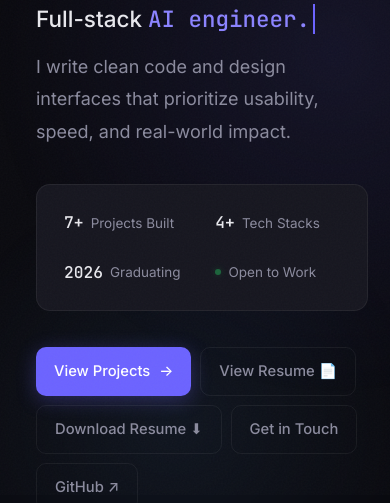
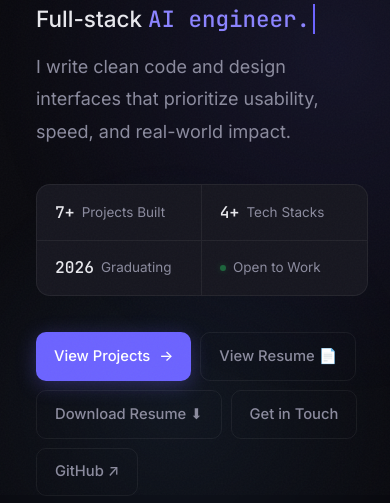
Before and after one commit to chinmay-sys/PortFolio, a plain HTML site: page index.html in a window 390 px wide. Shown: the part 349-852 px from the top of the page. Drawn offline with Linux system fonts and the light colour scheme.

Commit message:
fix: stats bar proper 2x2 grid on mobile with CSS borders

```diff
--- a/index.html
+++ b/index.html
@@ -73,17 +73,14 @@
             <span class="stat-number">7+</span>
             <span class="stat-label">Projects Built</span>
           </div>
-          <div class="stat-divider"></div>
           <div class="stat-item">
             <span class="stat-number">4+</span>
             <span class="stat-label">Tech Stacks</span>
           </div>
-          <div class="stat-divider"></div>
           <div class="stat-item">
             <span class="stat-number">2026</span>
             <span class="stat-label">Graduating</span>
           </div>
-          <div class="stat-divider"></div>
           <div class="stat-item">
             <span class="stat-dot"></span>
             <span class="stat-label">Open to Work</span>
--- a/styles.css
+++ b/styles.css
@@ -333,22 +333,23 @@ body::before {
   display: flex;
   align-items: center;
   margin-bottom: 2rem;
-  padding: 0.75rem 1.25rem;
   background: var(--surface);
   border: 1px solid var(--border);
   border-radius: 14px;
   width: fit-content;
   max-width: 100%;
-  gap: 0;
+  overflow: hidden;
 }
 .stat-item {
   display: flex;
   align-items: center;
   gap: 0.4rem;
-  padding: 0.25rem 1.25rem;
+  padding: 0.65rem 1.25rem;
+  border-right: 1px solid var(--border);
 }
-.stat-item:first-child { padding-left: 0; }
-.stat-item:last-child { padding-right: 0; }
+.stat-item:last-child {
+  border-right: none;
+}
 .stat-number {
   font-family: var(--mono);
   font-size: 0.9rem;
@@ -358,12 +359,6 @@ body::before {
 .stat-label {
   font-size: 0.75rem;
   color: var(--text2);
-}
-.stat-divider {
-  width: 1px;
-  height: 20px;
-  background: var(--border);
-  flex-shrink: 0;
 }
 .stat-dot {
   width: 6px;
@@ -1025,16 +1020,16 @@ section { padding: 6rem 0; }
     display: grid;
     grid-template-columns: 1fr 1fr;
     width: 100%;
-    padding: 0.75rem;
-    gap: 0;
   }
   .stat-item {
-    padding: 0.6rem 0.75rem;
-    justify-content: flex-start;
+    padding: 0.75rem 1rem;
+    border-right: 1px solid var(--border);
+    border-bottom: none;
   }
-  .stat-item:first-child { padding-left: 0.75rem; }
-  .stat-item:last-child { padding-right: 0.75rem; }
-  .stat-divider { display: none; }
+  .stat-item:nth-child(2n) { border-right: none; }
+  .stat-item:nth-child(1),
+  .stat-item:nth-child(2) { border-bottom: 1px solid var(--border); }
+  .stat-item:last-child { border-right: none; }
   .hero-actions { gap: 0.5rem; }
   .hero-actions .btn { font-size: 0.82rem; padding: 0.6rem 1rem; }
 }
```
